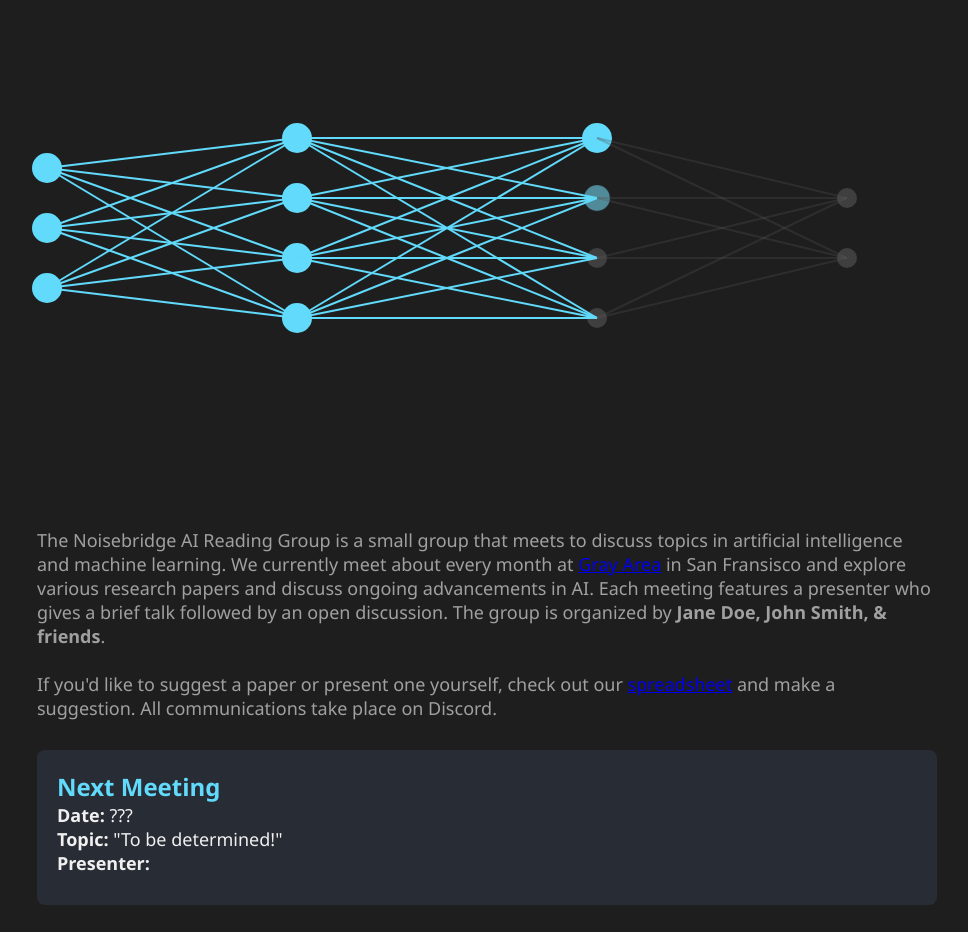
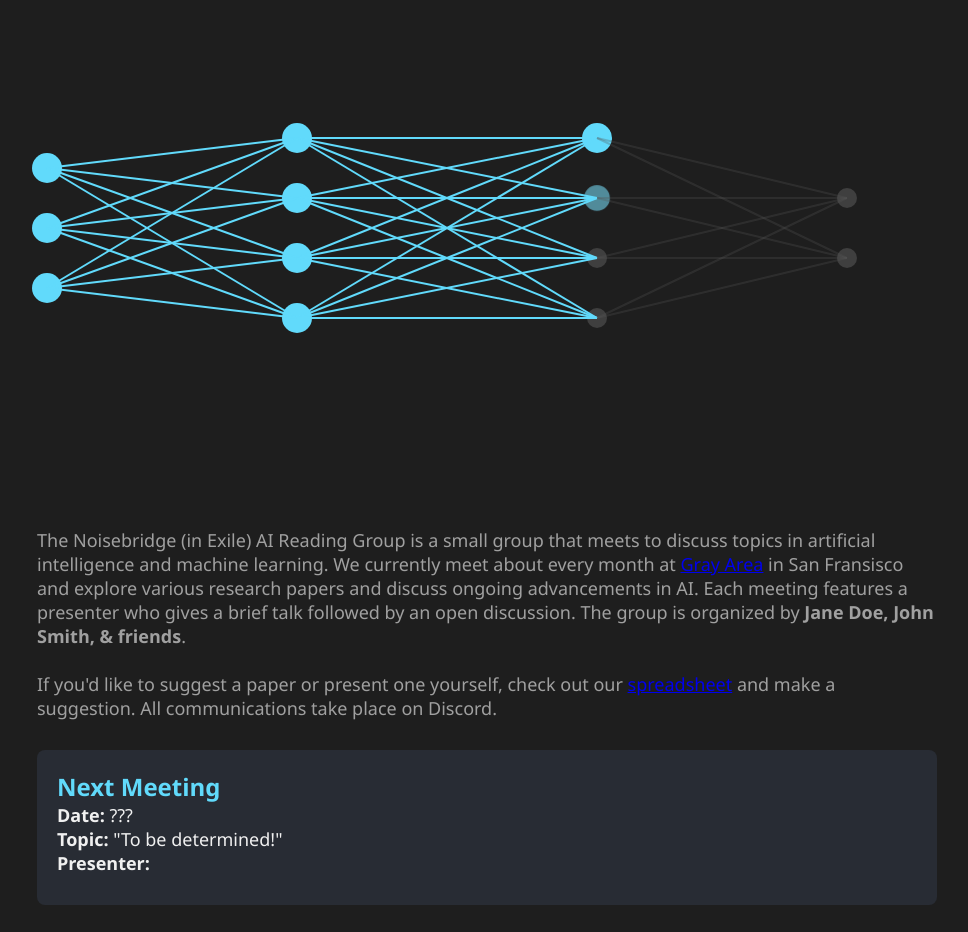
Before and after one commit to doomdagadiggiedahdah/doomdagadiggiedahdah.github.io, a plain HTML site: page index.html in a window 1280 px wide. Shown: the part 115-1047 px from the top of the page, without its empty margins (153-1121 px from the left). Drawn offline with Linux system fonts and the light colour scheme.

Commit message:
Update index.html
changed to in exile for hilarious

```diff
--- a/index.html
+++ b/index.html
@@ -50,7 +50,7 @@
 
     <!-- Meetings Description -->
     <div class="section meetings-description">
-      The Noisebridge AI Reading Group is a small group that meets to discuss topics in artificial intelligence and machine learning. We currently meet about every month at <a href="https://grayarea.org/">Gray Area</a> in San Fransisco and explore various research papers and discuss ongoing advancements in AI. Each meeting features a presenter who gives a brief talk followed by an open discussion. The group is organized by <strong>Jane Doe, John Smith, & friends</strong>.
+      The Noisebridge (in Exile) AI Reading Group is a small group that meets to discuss topics in artificial intelligence and machine learning. We currently meet about every month at <a href="https://grayarea.org/">Gray Area</a> in San Fransisco and explore various research papers and discuss ongoing advancements in AI. Each meeting features a presenter who gives a brief talk followed by an open discussion. The group is organized by <strong>Jane Doe, John Smith, & friends</strong>.
       <br><br>
       If you'd like to suggest a paper or present one yourself, check out our <a href="https://docs.google.com/spreadsheets/d/1Yl_XXtMnA0cbyu6XUTVVtnnSIrHobe1eTQujQn6O0mM/edit?gid=1555649823#gid=1555649823">spreadsheet</a> and make a suggestion. All communications take place on Discord.
     </div>
```
